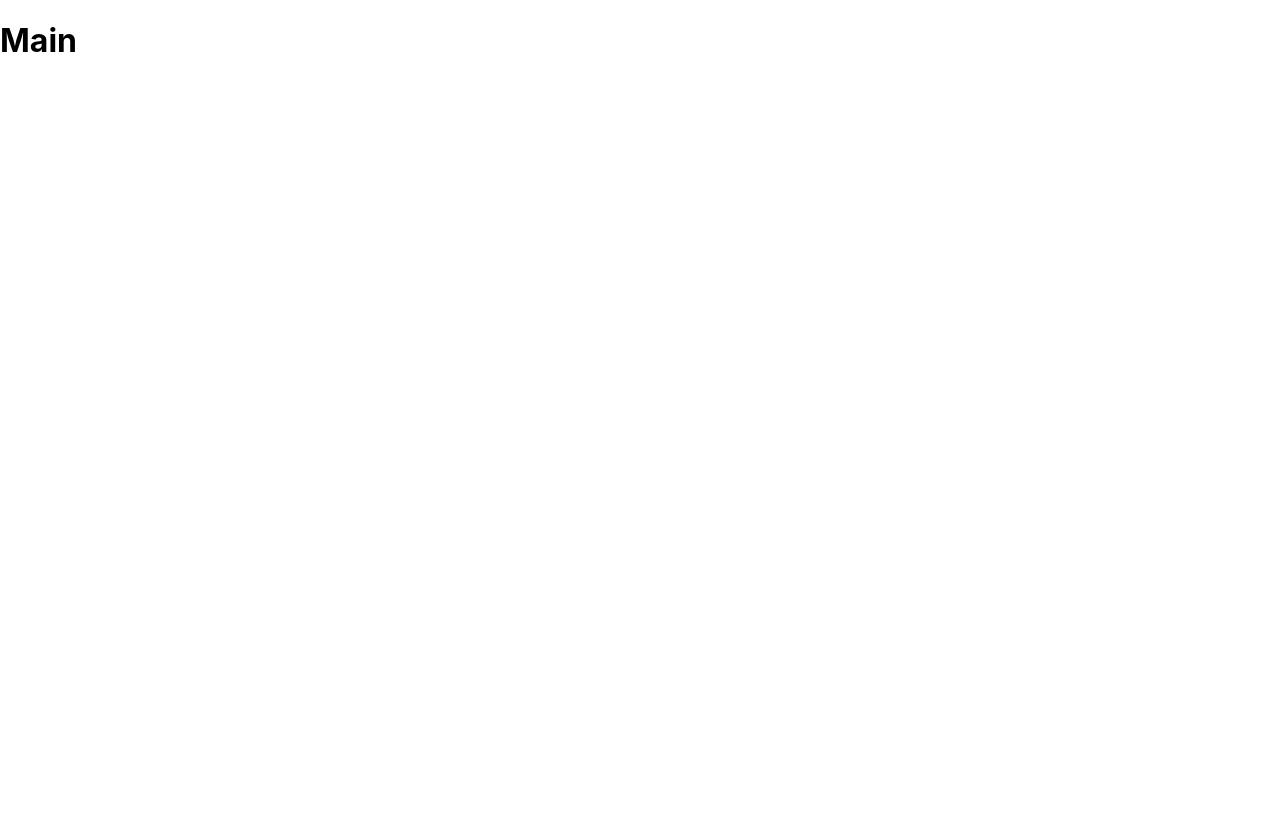
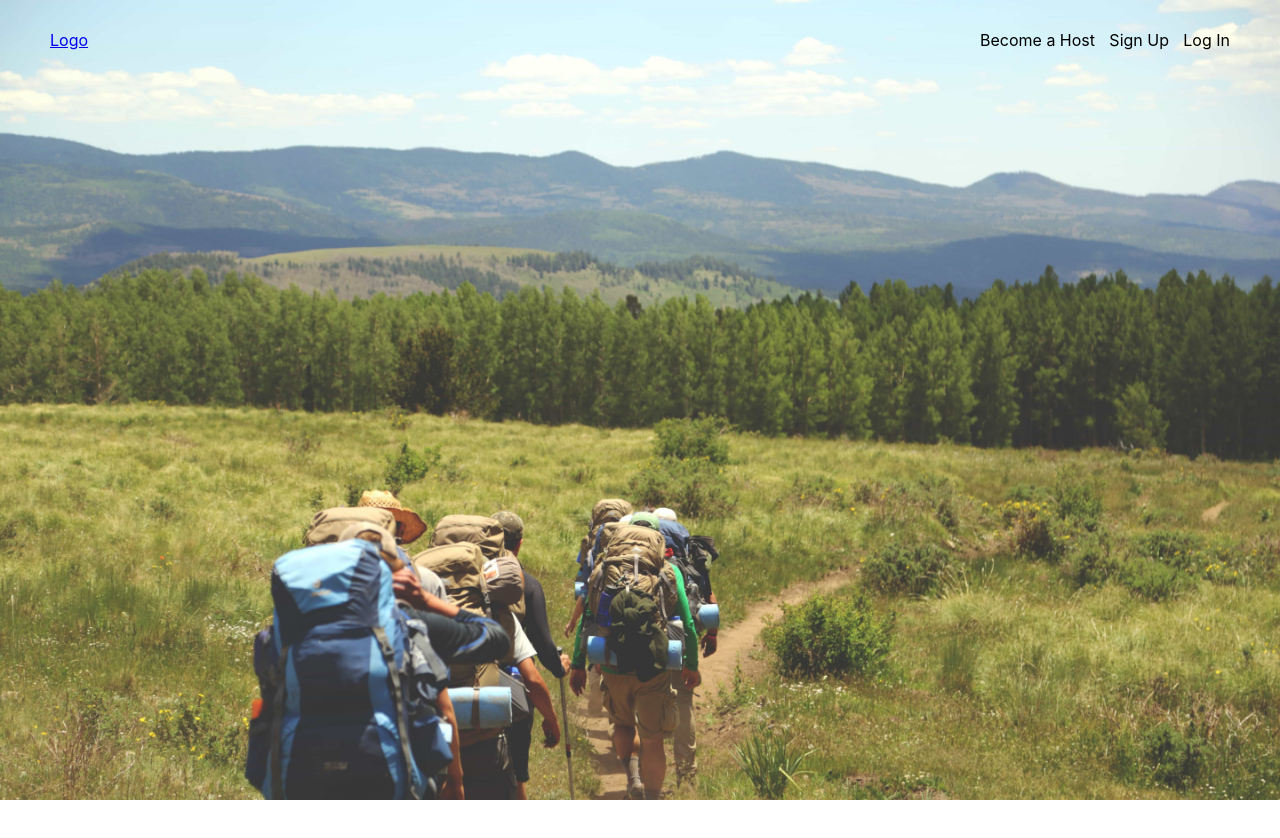
Before and after one commit to ermin-cahtarevic/outxplore, a React (Create React App) app: page / in a window 1280 px wide. Shown: the top 838 px of the page. Before the commit the page ends 800 px from the top, so only its background shows below. Built offline with nearby package versions, Linux system fonts and the light colour scheme.

Commit message:
Add authentication and navbar components, style navbar

```diff
--- a/src/App.js
+++ b/src/App.js
@@ -1,14 +1,24 @@
 import React from 'react';
 import { BrowserRouter, Switch, Route } from 'react-router-dom';
 import Main from './Components/Main';
+import SignUp from './Components/Authentication/SignUp';
+import LogIn from './Components/Authentication/LogIn';
+import Navbar from './Components/Navbar';
 
 function App() {
   return (
     <div>
       <BrowserRouter>
+        <Navbar />
         <Switch>
-          <Route>
+          <Route exact path="/">
             <Main />
+          </Route>
+          <Route exact path="/signup">
+            <SignUp />
+          </Route>
+          <Route exact path="/login">
+            <LogIn />
           </Route>
         </Switch>
       </BrowserRouter>
--- /dev/null
+++ b/src/Components/Authentication/LogIn/index.js
@@ -0,0 +1,11 @@
+import React from 'react';
+
+const LogIn = () => {
+  return (
+    <div>
+      Log In
+    </div>
+  );
+};
+
+export default LogIn;
--- /dev/null
+++ b/src/Components/Authentication/SignUp/index.js
@@ -0,0 +1,11 @@
+import React from 'react';
+
+const SignUp = () => {
+  return (
+    <div>
+      Sign Up
+    </div>
+  );
+};
+
+export default SignUp;
--- a/src/Components/Main/index.js
+++ b/src/Components/Main/index.js
@@ -1,10 +1,29 @@
-import React from 'react';
+import React, { useEffect } from 'react';
+
+import './main.css';
 
 const Main = () => {
+  useEffect(() => {
+    window.addEventListener('scroll', handleScroll);
+
+    return () => {
+      window.removeEventListener('scroll', handleScroll);
+    }
+  }, []);
+
+  const handleScroll = () => {
+    if (window.scrollY > 20) {
+      document.querySelector('.navbar').classList.add('nav-scroll');
+    } else {
+      document.querySelector('.navbar').classList.remove('nav-scroll');
+    }
+  }
+
   return (
-    <div>
-      <h1>Main</h1>
-    </div>
+    <main className="main">
+      <div className="main-top"></div>
+      <div style={{height: '500px'}}></div>
+    </main>
   );
 };
 
--- a/src/Components/Main/main.css
+++ b/src/Components/Main/main.css
@@ -0,0 +1,10 @@
+.main {
+  width: 100%;
+}
+
+.main-top {
+  height: 100vh;
+  width: 100%;
+  background: rgb(54, 136, 7) url('/group_hike.jpg');
+  background-size: cover;
+}
--- /dev/null
+++ b/src/Components/Navbar/index.js
@@ -0,0 +1,23 @@
+import React from 'react';
+import { Link } from 'react-router-dom';
+
+import './navbar.css';
+
+const Navbar = () => {
+  return (
+    <nav className="navbar">
+      <div className="nav-wrap">
+        <div className="logo"><Link to="/">Logo</Link></div>
+        <div>
+          <ul className="nav-list">
+            <li><Link>Become a Host</Link></li>
+            <li><Link to="/signup">Sign Up</Link></li>
+            <li><Link to="/login">Log In</Link></li>
+          </ul>
+        </div>
+      </div>
+    </nav>
+  );
+};
+
+export default Navbar;
--- /dev/null
+++ b/src/Components/Navbar/navbar.css
@@ -0,0 +1,40 @@
+.navbar {
+  height: 80px;
+  width: 100%;
+  position: fixed;
+  top: 0;
+  transition: all ease-in-out 0.3s;
+}
+
+.nav-wrap {
+  height: inherit;
+  display: flex;
+  justify-content: space-between;
+  align-items: center;
+  padding: 0 50px;
+}
+
+.logo {
+  width: 200px;
+}
+
+.nav-list {
+  display: flex;
+  justify-content: space-between;
+  align-items: center;
+  list-style: none;
+  width: 250px;
+}
+
+.nav-list li a {
+  text-decoration: none;
+  color: inherit;
+}
+
+.nav-list li a:hover {
+  cursor: pointer;
+}
+
+.nav-scroll {
+  background-color: white;
+}
--- a/src/index.css
+++ b/src/index.css
@@ -1,5 +1,6 @@
 body {
   margin: 0;
+  padding: 0;
   font-family:
     -apple-system,
     BlinkMacSystemFont,
@@ -15,13 +16,3 @@ body {
   -webkit-font-smoothing: antialiased;
   -moz-osx-font-smoothing: grayscale;
 }
-
-code {
-  font-family:
-    source-code-pro,
-    Menlo,
-    Monaco,
-    Consolas,
-    'Courier New',
-    monospace;
-}
```
Also changed, not shown: public/group_hike.jpg (added).
